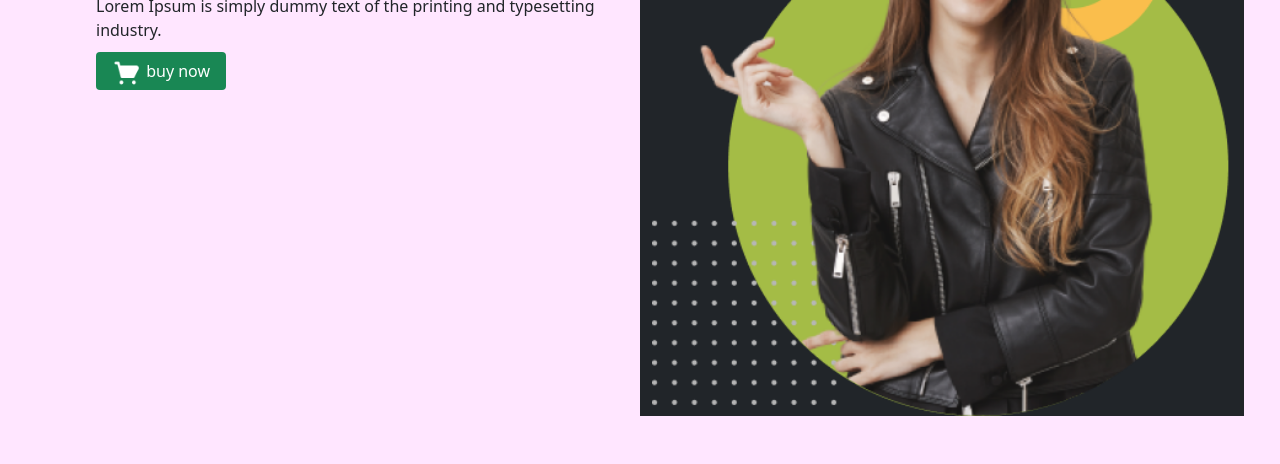
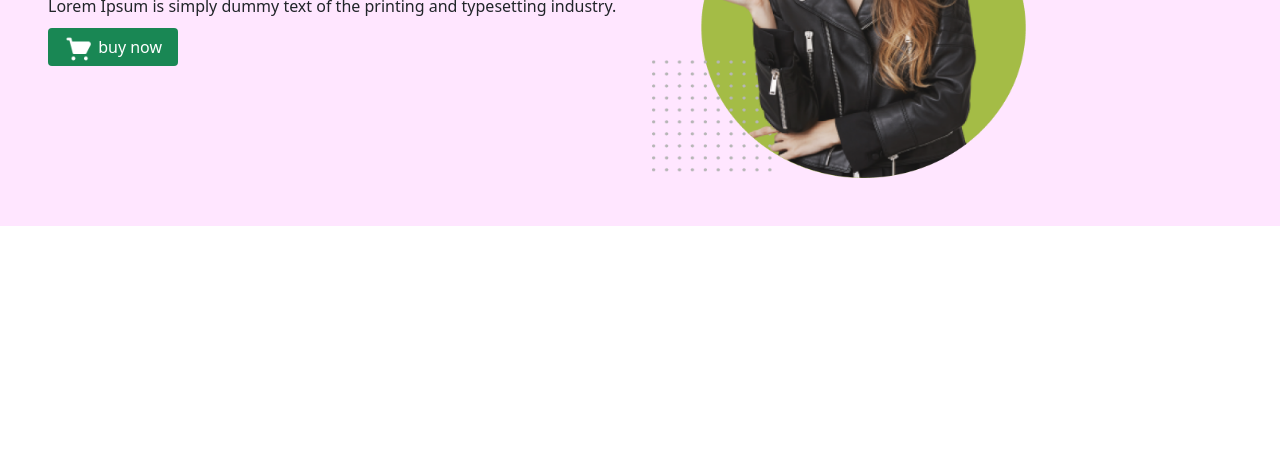
Before and after one commit to Muhammad-Nurul-Abser/penguin-fasion-resp, a plain HTML site: page index.html in a window 1280 px wide. Shown: the part 338-802 px from the top of the page. Drawn offline with Linux system fonts and the light colour scheme.

Commit message:
doing something

```diff
--- a/index.html
+++ b/index.html
@@ -43,22 +43,40 @@
     <section class="p-5 mx-0" style="background-color: #ffe6ff; ">
         <div class="row d-flex bg-red">
             <div class="col- col-lg-6 col-md-6 align-middle mt-5">
-                <h1 class="mt-5 " style=" font-family: Fantasy;"> <span style="color: #FABE4C; font-size: 60px;
+                <h1 class="mt-5" style=" font-family: Fantasy;" > <span id="title" style="
                     ">Be the Penguins</span> <br>
                     of Winter</h1>
-                <p class="ms-5">Lorem Ipsum is simply dummy text of the printing
+                <p>Lorem Ipsum is simply dummy text of the printing
                     and typesetting industry.</p>
-                <a class="text-decoration-none bg-success text-white py-2 px-3 border-success rounded ms-5 mb-5"
+                <a class="text-decoration-none bg-success text-white py-2 px-3 border-success rounded mb-5"
                     href="#"><img width="30px" height="30px" src="images/icons/shopping-cart 1.png" alt=""> buy now</a>
             </div>
-            <div class="col-lg-6 col-md-6  col-sm-12  mt-sm-4 bg-dark position-relative mt-sm-5">
 
-                <img class="w-100 h-100" src="images/model.png" alt="">
-            </div>
+
+            <img class="img-fluid  col-lg-6 col-md-6  col-sm-12  mt-sm-4 position-relative mt-sm-5"
+                src="images/model.png" alt="" id="penguin">
+
         </div>
     </section>
 
     <script src="js/bootstrap.bundle.min.js"></script>
+    <style>
+        #penguin {
+            max-width: 400px;
+            max-height: 360px;
+
+        }
+        #title{
+            color: #FABE4C;
+            font-size: 60px;
+        }
+
+        @media (max-width:320px) {
+            #title {
+                font-size: 40px;
+            }
+        }
+    </style>
 </body>
 
 </html>
```
